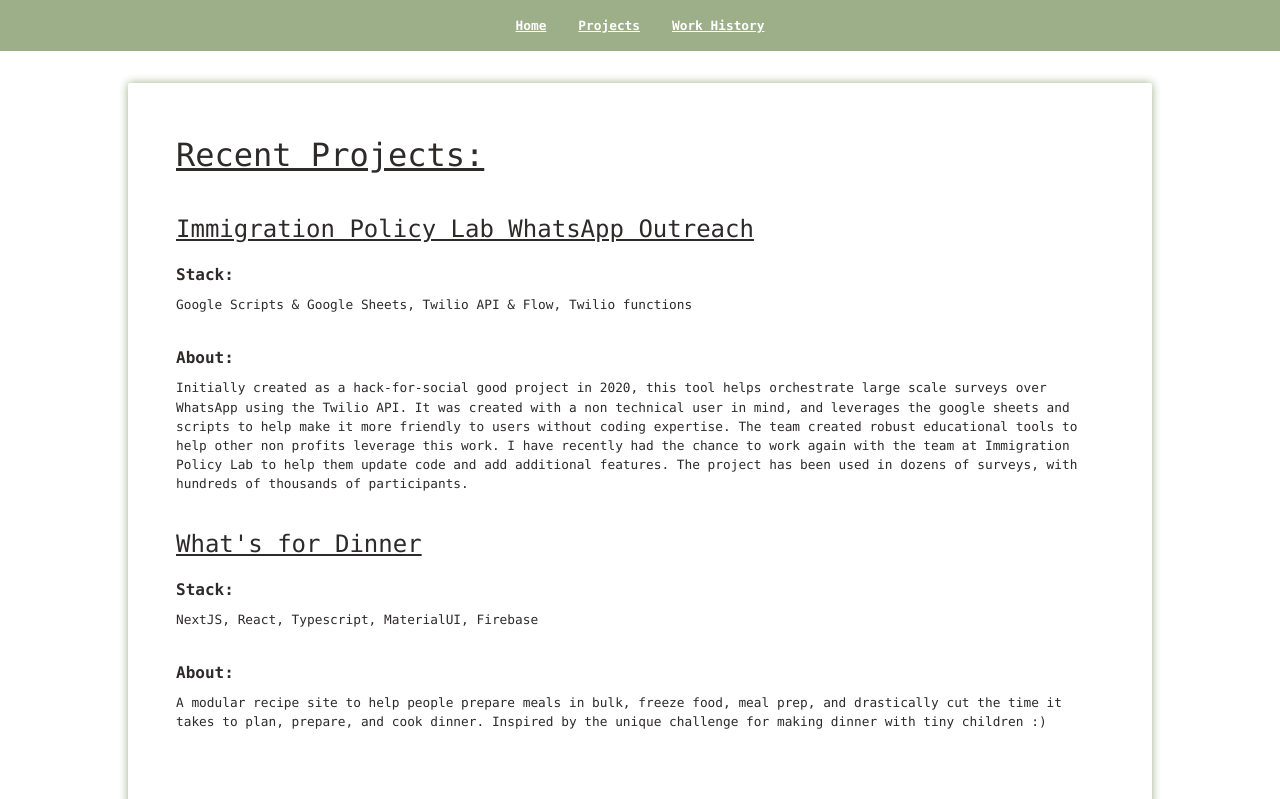
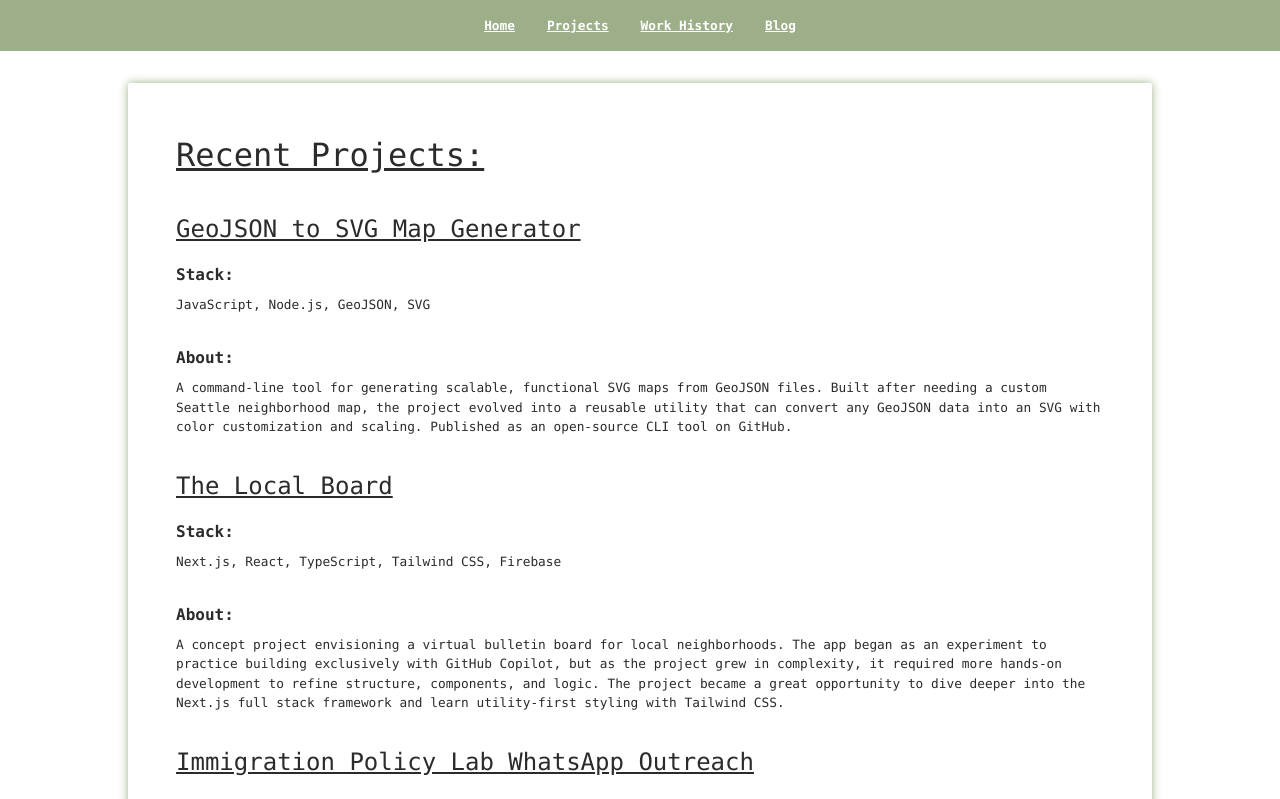
Before and after one commit to hingham/cv-site, a Next.js app: page /projects in a window 1280 px wide. Shown: the top 799 px of the page. Built offline with nearby package versions, Linux system fonts and the light colour scheme.

Commit message:
adding blog post and new projects

```diff
--- a/src/components/header.tsx
+++ b/src/components/header.tsx
@@ -6,6 +6,7 @@ export default function MainHeader() {
         <Link href="/">Home</Link>
         <Link href="/projects">Projects</Link>
         <Link href="/work">Work History</Link>
+        <Link href="/blog">Blog</Link>
       </nav>
     </header>
 }
--- a/src/data/home-data.tsx
+++ b/src/data/home-data.tsx
@@ -39,7 +39,7 @@ export const careerHighlights = {
         bullets: {
             1: "Contributing engineer on a large team building micro-service project leveraging AWS serverless products to process high input data streams. Worked extensively on team that interfaced with food delivery API's to transform data to be ingested by various food delivery services.",
             2: "Championed documentation, diagrams, and test coverage. Took great joy in bug hunting intermittent integration test failures.",
-            3: "Participated in women's study group and earned two certificates in AWS development - AWS Cloud Practioner and AWS Architect (2020)",
+            3: "Participated in women's study group and earned two certificates in AWS development - AWS Cloud Practitioner and AWS Architect (2020)",
             4: "\"Hack for Social Good\" first runner-up for a project developed with the Stanford Immigration Policy Lab to support large-scale survey dissemination to immigrant populations via Twilio, WhatsApp, and Google Apps Script. Led engineering as the sole developer in collaboration with a designer, and produced extensive technical documentation to enable nonprofit reuse and adoption."
         }
     },
--- a/src/data/learning-blog.tsx
+++ b/src/data/learning-blog.tsx
@@ -1,4 +1,14 @@
 export const blogPosts = [
+    {
+        date: "2025-10-06",
+        title: "Generating Scalable SVG Maps from GeoJSON Data",
+        body: "I recently had fun working on a creative project that generates scalable and functional SVG maps from GeoJSON files. It started when I needed a neighborhood map of Seattle for a project and couldn’t find one that fit what I was looking for. That led me to build a tool that could transform any GeoJSON file into a usable SVG. Once I added color customization, the maps became both functional and beautiful — I couldn’t stop experimenting with new cities. Along the way, I learned a lot about SVG structure, mathematical mapping, and coordinate scaling to achieve accurate visual outputs. It was a rewarding mix of art, math, and code, and hopefully others will find the tool useful for their own projects."
+    },
+    {
+        date: "2025-08-10",
+        title: "Vibe Coding My First Website",
+        body: "I recently challenged myself to vibe code my first full website — letting AI take the lead on scaffolding things while I guided the overall structure and logic. At first, it was fun to just flow with the AI’s momentum.But as the project grew in complexity, I had to step in as a real dev again — cleaning things up, DRYing out code, defining reusable components, and putting proper boundaries in place.I also had to design layers of authentication and decide what data should actually be public. Setting up the dev and production environments came with their fair share of head- scratchers too.But once everything was running smoothly, I was impressed by how much faster I could move. This was also my first project using Tailwind, and I loved how AI filled in classes and helped me see design possibilities instantly.It even assisted in defining SQL tables and generating sample data — which really helped me see the project come to life early on. In the end, my project still needed me — my judgment, structure, and problem - solving — but it was a blast to work with the AI and get to a working product so much faster."
+    },
     {
         date: "2025-08-04",
         title: "Project Idea: Local Virtual Community Board",
@@ -28,5 +38,6 @@ export const blogPosts = [
         date: "2025-06-15",
         title: "Implementing authentication on a personal project",
         body: "After starting out implementing Auth0 with okta, I found myself frustrated with the documentation available on the site and getting suck early in the process. After more reading on options available, I tested out firebase Auth and was up and running with basic auth in an hour. The documentation, examples, and general configuration felt more intuitive. Implementing auth has been a great way to review some basics around authorization, authentication, json web tokens, and role based access control. I'm not sure I feel a need to incorporate scale Auth into my personal project at this point, and will likely leave it behind a feature flag until I have a need for it. But it was a great exercise to implement and understand how the firebase auth works. My next steps is to implement session cookies (as opposed to the short lived client tokens) as these can be more secure since they are generated using the authorized service account."
-    }
+    },
+
 ]
--- a/src/pages/projects.tsx
+++ b/src/pages/projects.tsx
@@ -5,6 +5,42 @@ export default function Projects() {
         <div className="main-accent">
             <h1>Recent Projects:</h1>
             <ul>
+                <li>
+                    <h2>
+                        <a
+                            href="https://github.com/hingham/geoJson-to-svg-package/tree/main"
+                            target="_blank"
+                            rel="noopener noreferrer">
+                            GeoJSON to SVG Map Generator
+                        </a>
+                    </h2>
+                    <TextBlock
+                        title="Stack:"
+                        bodyText="JavaScript, Node.js, GeoJSON, SVG"
+                    />
+                    <TextBlock
+                        title="About:"
+                        bodyText="A command-line tool for generating scalable, functional SVG maps from GeoJSON files. Built after needing a custom Seattle neighborhood map, the project evolved into a reusable utility that can convert any GeoJSON data into an SVG with color customization and scaling. Published as an open-source CLI tool on GitHub."
+                    />
+                </li>
+                <li>
+                    <h2>
+                        <a
+                            href="https://thelocalboard.city"
+                            target="_blank"
+                            rel="noopener noreferrer">
+                            The Local Board
+                        </a>
+                    </h2>
+                    <TextBlock
+                        title="Stack:"
+                        bodyText="Next.js, React, TypeScript, Tailwind CSS, Firebase"
+                    />
+                    <TextBlock
+                        title="About:"
+                        bodyText="A concept project envisioning a virtual bulletin board for local neighborhoods. The app began as an experiment to practice building exclusively with GitHub Copilot, but as the project grew in complexity, it required more hands-on development to refine structure, components, and logic. The project became a great opportunity to dive deeper into the Next.js full stack framework and learn utility-first styling with Tailwind CSS."
+                    />
+                </li>
                 <li>
                     <h2>
                         <a
@@ -46,6 +82,7 @@ export default function Projects() {
                         takes to plan, prepare, and cook dinner. Inspired by the unique challenge for making dinner with tiny children :)"
                     />
                 </li>
+
             </ul>
         </div>
     );
```
